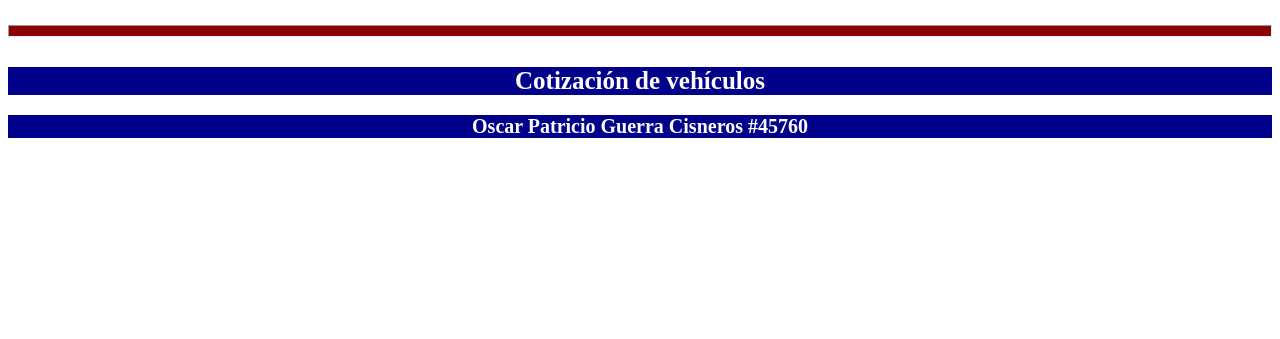
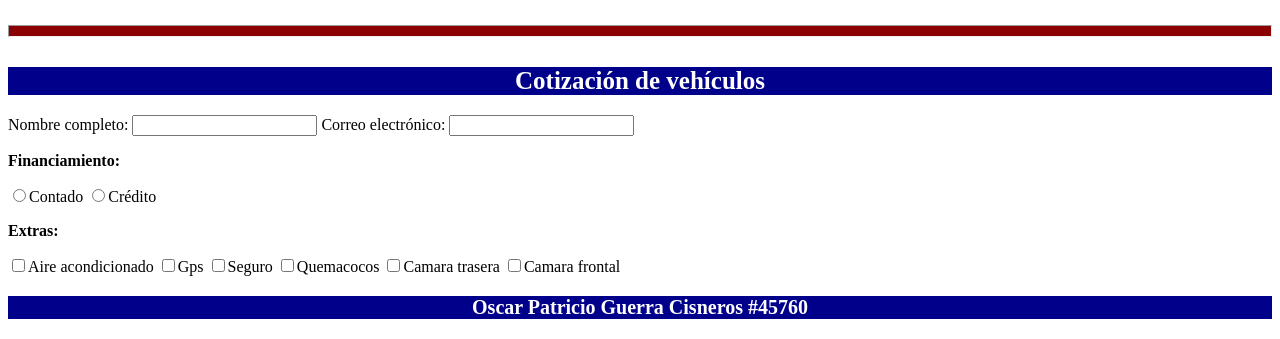
Before and after one commit to PatricioCisneros/ejercicio-integrador2-patricio, a plain HTML site: page index.html in a window 1280 px wide. Shown: the part 834-1173 px from the top of the page. Before the commit the page ends 992 px from the top, so only its background shows below. Drawn offline with Linux system fonts and the light colour scheme.

Commit message:
avance de una parte del formulario en html

```diff
--- a/index.html
+++ b/index.html
@@ -139,6 +139,32 @@
 
     <h2 class="titulo-cotizacion">Cotización de vehículos</h2>
 
+    <form id="formcotizacion" class="formulario">
+
+        <!-- NOMBRE -->
+        <label for="">Nombre completo:</label>
+        <input type="text" id="nombre" required>
+
+        <!-- CORREO -->
+        <label for="">Correo electrónico:</label>
+        <input type="email" id="correo" required>
+
+        <!-- TIPO DE FINANCIAMIENTO -->
+        <p><strong>Financiamiento:</strong></p>
+        <label for=""><input type="radio" name="financiamiento" value="contado" required>Contado</label>
+        <label for=""><input type="radio" name="financiamiento" value="credito" required>Crédito</label>
+
+        <!-- EXTRAS -->
+        <p><strong>Extras:</strong></p>
+        <label for=""><input type="checkbox" value="Aire acondicionado">Aire acondicionado</label>
+        <label for=""><input type="checkbox" value="Gps">Gps</label>
+        <label for=""><input type="checkbox" value="Seguro">Seguro</label>
+        <label for=""><input type="checkbox" value="Quemacocos">Quemacocos</label>
+        <label for=""><input type="checkbox" value="Camara trasera">Camara trasera</label>
+        <label for=""><input type="checkbox" value="Camara frontal">Camara frontal</label>
+
+    </form>
+
     <div class="pie-de-pagina">
         <p>Oscar Patricio Guerra Cisneros   #45760</p>
     </div>
```
